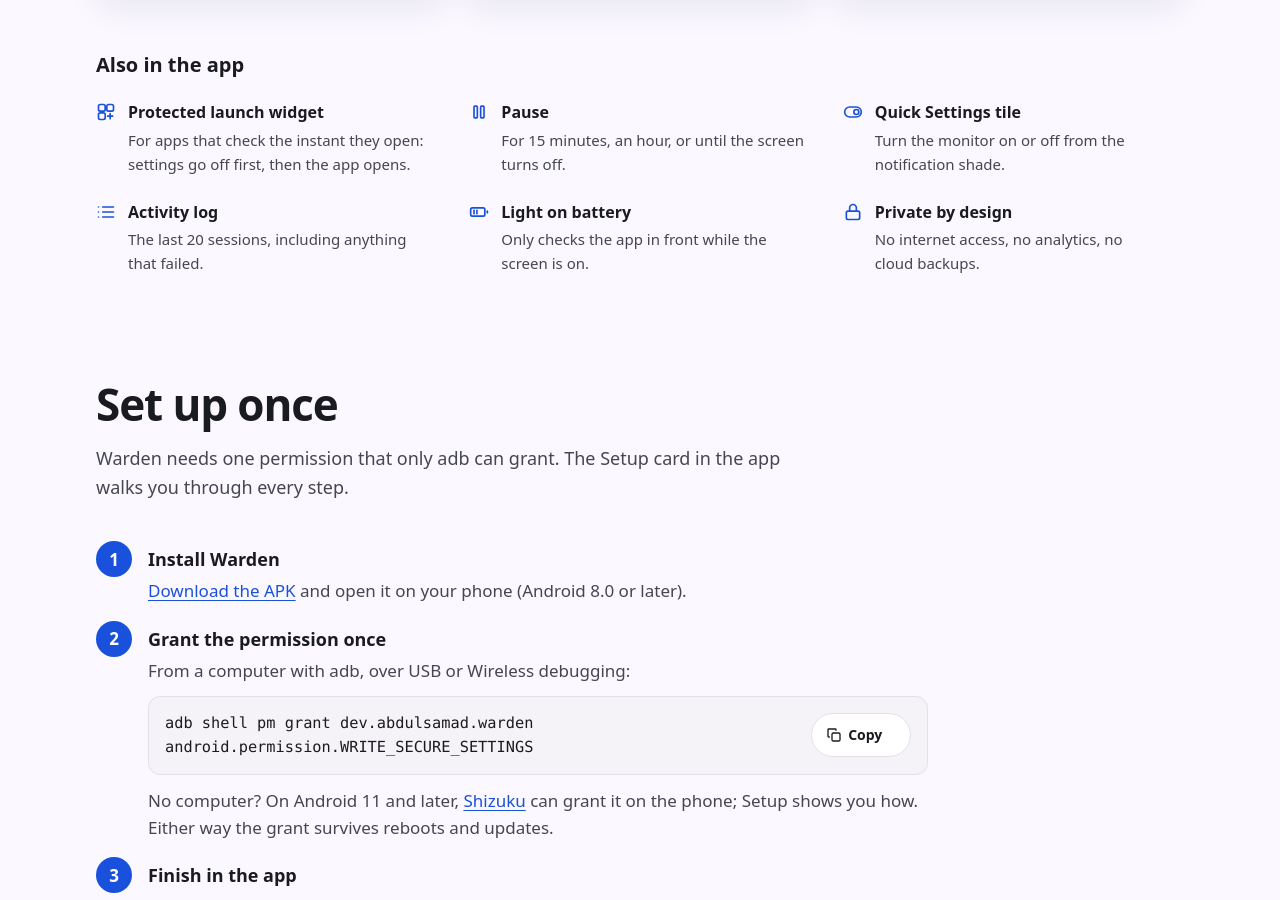
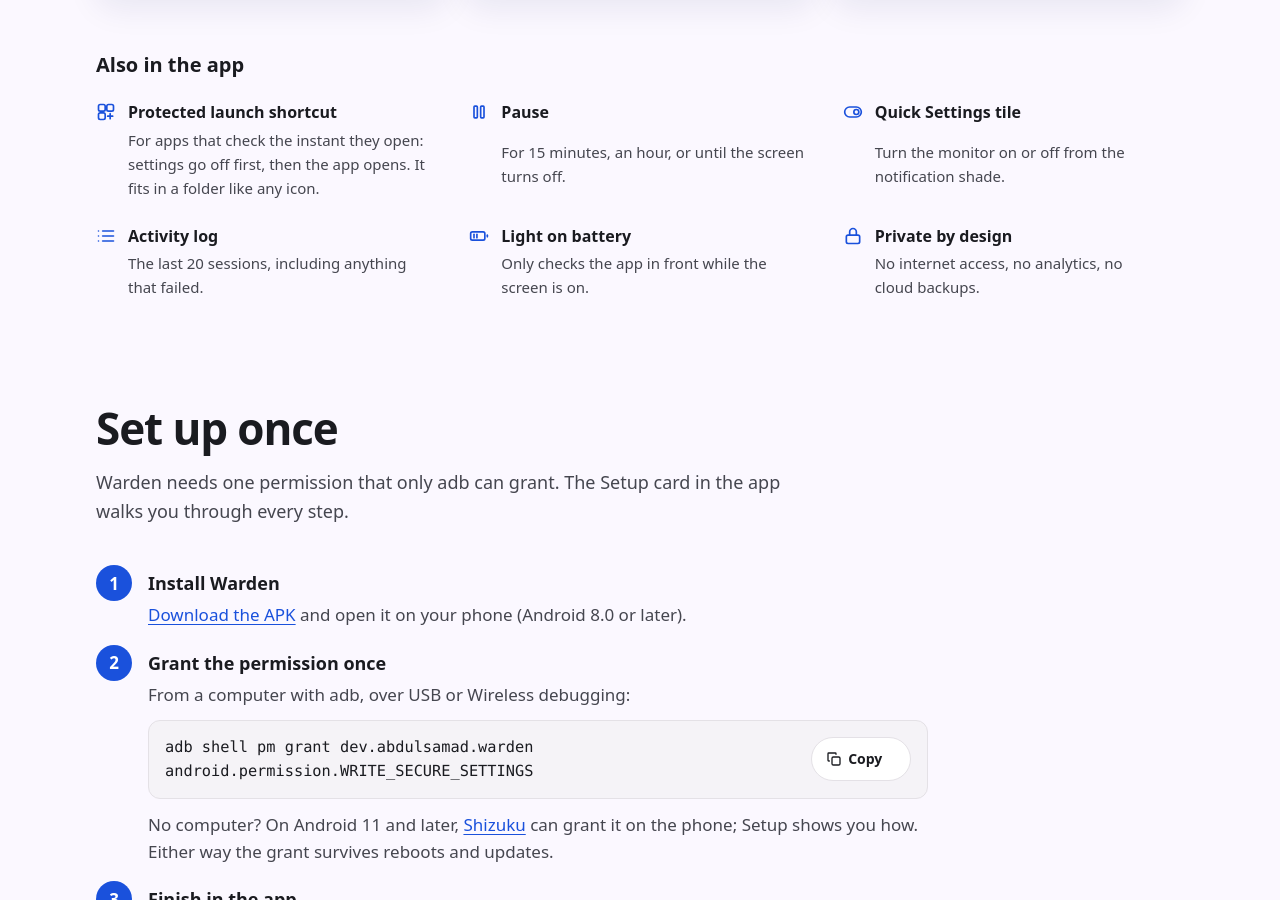
Before and after one commit to abdulsamad/warden, an Astro site in the folder site/: page / in a window 1280 px wide. Shown: the part 2563-3463 px from the top of the page. Built offline with nearby package versions, Linux system fonts and the light colour scheme; Astro itself is replaced by a stand-in of ours; no server answers.

Commit message:
Site: Protected launch is a shortcut now, and fits in a folder

```diff
--- a/site/src/pages/index.astro
+++ b/site/src/pages/index.astro
@@ -56,8 +56,8 @@ const guarantees = [
 const extras = [
   {
     icon: 'widget',
-    title: 'Protected launch widget',
-    text: 'For apps that check the instant they open: settings go off first, then the app opens.',
+    title: 'Protected launch shortcut',
+    text: 'For apps that check the instant they open: settings go off first, then the app opens. It fits in a folder like any icon.',
   },
   {
     icon: 'pause',
@@ -365,8 +365,8 @@ const jsonLd = {
             <summary>An app still complains. What now?</summary>
             <p>
               A few apps check the instant they open, before Warden can react. Add a Protected launch
-              widget for that app under Apps to watch, force stop the app once, then always open it
-              from the widget instead of its own icon or Recents.
+              shortcut for that app under Apps to watch, force stop the app once, then always open it
+              from the shortcut instead of its own icon or Recents.
             </p>
           </details>
           <details name="faq">
```
